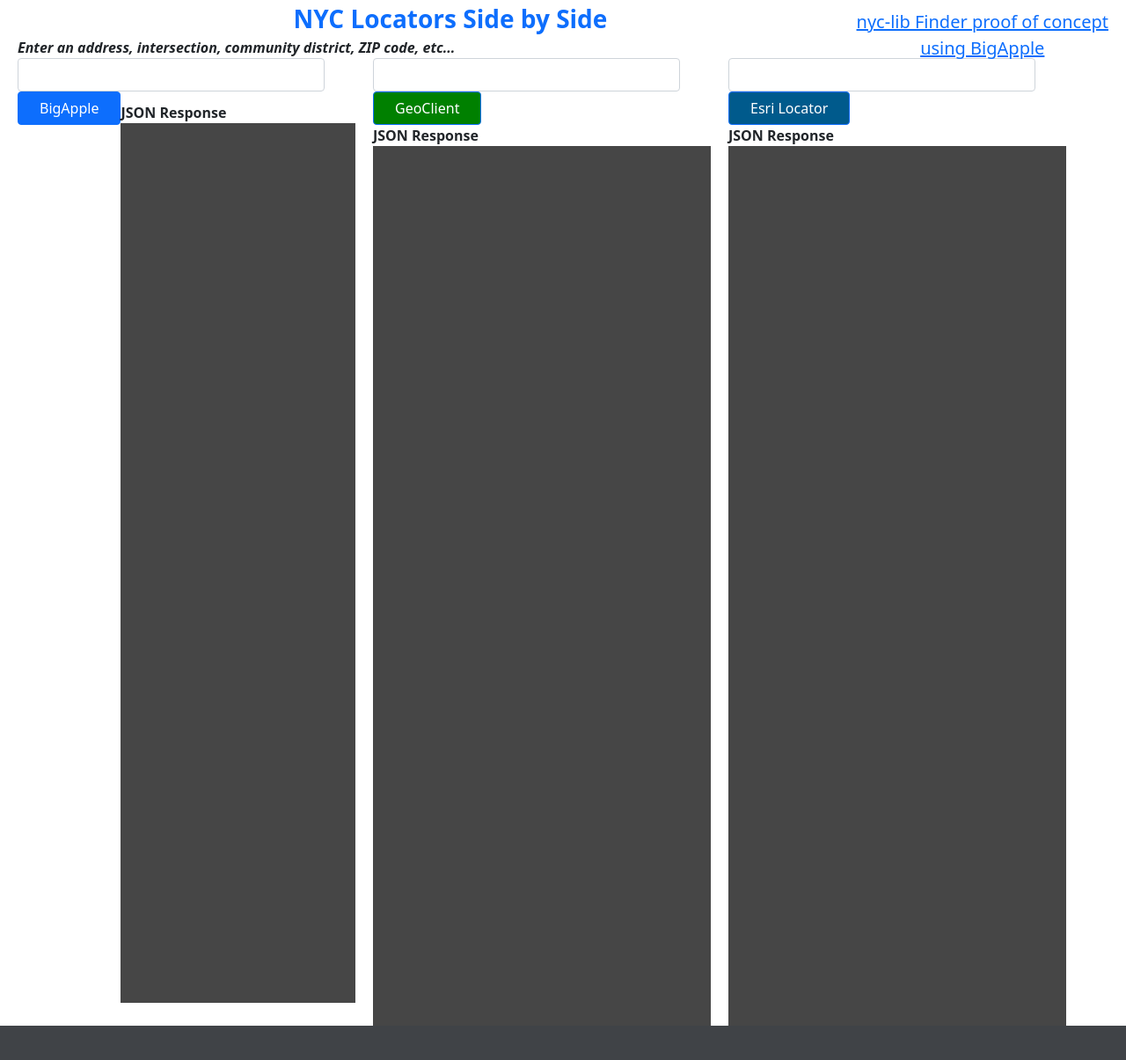
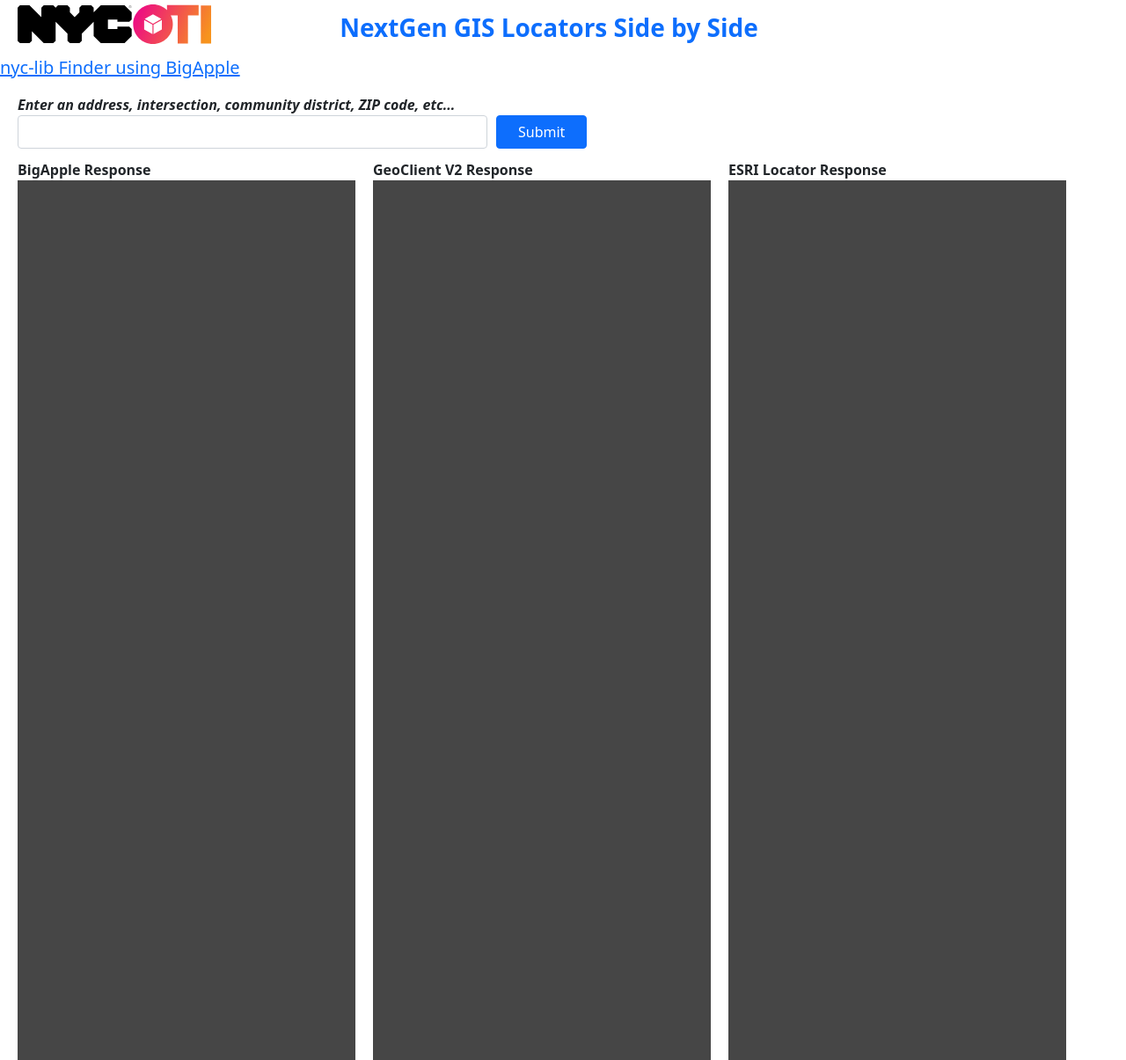
Before and after one commit to cchendoitt/geonyc, a Flask app: page / in a window 1280 px wide. Shown: the whole page at 88% size. Before the commit the page ends 1166 px from the top, so only its background shows below. Run offline with Flask 2, Linux system fonts and the light colour scheme; some libraries are stand-ins or nearby versions.

Commit message:
one input field

```diff
--- a/templates/index.html
+++ b/templates/index.html
@@ -9,14 +9,15 @@
           font-size: 28px;
           font-weight: bold;
           text-align: center;
-          width: 80%;
+          width: 60%;
+          float: left;
+          margin-top: 10px;
         }
-        .btn-finder {
-          position: fixed;
-          top: 10px;
-          right: 20px;
+        .lnk-finder {
           font-size: 20px;
           text-align: center;
+          float: left;
+          margin-top: 10px;
         }
         .left-pane, .center-pane, .right-pane {
           width: 30%;
@@ -26,13 +27,16 @@
         }
         .form-div {
           height: 50px;
+          margin-left: 20px;
         }
         .input-tips {
           font-style: italic;
           margin-left: 20px;
           text-align: left;
           font-weight: bold;
-          width: 100%;
+          width: 80%;
+          display: inline-block;
+          margin-top: 15px;
         }
         .entered-section {
           background-color: #5b5b5b;
@@ -66,6 +70,7 @@
         }
         .btn-geolocator {
           float: left;
+          margin-left: 10px;
         }
         .btn-geoclient {
           float: left;
@@ -77,42 +82,51 @@
         }
     </style>
     <script>
+      var inputBtn = document.getElementById("geolocator-input")
+      inputBtn.addEventListener("keypress", function(event) {
+
+        if (event.key === "Enter") {
+          event.preventDefault();
+          document.getElementById("myBtn").click();
+        }
+      });
+
       function geolocator() {
-        var geolocator_input = document.getElementById("geolocator-input").value;
+        document.getElementById('geolocator-json').innerHTML = '';
+        document.getElementById('geoclient-json').innerHTML = '';
+        document.getElementById('esrilocator-json').innerHTML = '';
+
+        var input = document.getElementById("geolocator-input").value;
         $.ajax({
           url: "/search",
           type: "POST",
-          data: {name: document.getElementById("geolocator-input").value},
+          data: {name: input},
           success: function(res) {
             var j = JSON.stringify(res, null, 2);
             document.getElementById('geolocator-json').innerHTML = '<pre>' + j + '</pre>';
           },
-          error: function(res) {
-              document.getElementById('geolocator-json').innerHTML = '';
+          error: function(xhr, status, error) {
+              var err = eval("(" + xhr.responseText + ")");
+              document.getElementById('geolocator-json').innerHTML = err.Message;
           }
         });
 
-       }
-       function geoclient() {
-         var geoclient_input = document.getElementById("geoclient-input").value;
         $.ajax({
-            url: "https://maps.nyc.gov/geoclient/v2/search.json?app_key=C6322B119E24D5B5F&app_id=oem-cc&input=" + geoclient_input,
+            url: "https://maps.nyc.gov/geoclient/v2/search.json?app_key=C6322B119E24D5B5F&app_id=oem-cc&input=" + input,
             type: 'GET',
             success: function(res) {
               var j2 = JSON.stringify(res, null, 2);
 
               document.getElementById('geoclient-json').innerHTML = '<pre>' + j2 + '</pre>';
             },
-            error: function(res) {
-              document.getElementById('geoclient-json').innerHTML = '';
+            error: function(xhr, status, error) {
+              var err = eval("(" + xhr.responseText + ")");
+              document.getElementById('geoclient-json').innerHTML = err.Message;
             }
           });
-       }
 
-       function esrilocator() {
-        var esrilocator_input = document.getElementById("esrilocator-input").value;
           $.ajax({
-            url: "https://mspwva-ctwptl01.csc.nycnet/server/rest/services/NYPDforNYCDOITT/GeocodeServer/findAddressCandidates?SingleLine=" + esrilocator_input + "&outFields=*&outSR=4326&f=json",
+            url: "https://mspwva-ctwptl01.csc.nycnet/server/rest/services/NYPDforNYCDOITT/GeocodeServer/findAddressCandidates?SingleLine=" + input + "&outFields=*&outSR=4326&f=json",
             type: 'GET',
             success: function(res) {
               var j3 = JSON.stringify(res, null, 2);
@@ -123,90 +137,67 @@
                 document.getElementById('esrilocator-json').innerHTML = 'entered location not found!'
               }
             },
-            error: function(res) {
-              document.getElementById('esrilocator-json').innerHTML = '';
+            error: function(xhr, status, error) {
+              var err = eval("(" + xhr.responseText + ")");
+              document.getElementById('esrilocator-json').innerHTML = err.Message;
             }
           });
+
        }
+
     </script>
     <script src="https://code.jquery.com/jquery-3.6.0.min.js" integrity="sha256-/xUj+3OJU5yExlq6GSYGSHk7tPXikynS7ogEvDej/m4=" crossorigin="anonymous"></script>
 </head>
 <html>
    <body>
-    <div>
-      <div class="title">NYC Locators Side by Side</div>
-      <a target='_blank' href="finder_example.html" class="btn-finder">nyc-lib Finder proof of concept <br> using BigApple</a>
+    <div style="height: 50px;">
+      <img src="{{ url_for('static', filename='nyc-oti-logo-black-gradient-notext.svg') }}" width="220" style="float: left;margin-top:5px;margin-left: 20px;">
+      <div class="title">NextGen GIS Locators Side by Side</div>
+      <a target='_blank' href="finder_example.html" class="lnk-finder">nyc-lib Finder using BigApple</a>
     </div>
 
     <div class="input-tips">Enter an address, intersection, community district, ZIP code, etc...</div>
-    <div id="left-pane" class="left-pane">
     <div class="form-div">
       <form method="post" action="javascript: geolocator();">
         <div class="place-holder">
-              <input type="text" class="form-control" size="30" id="geolocator-input" name="geolocator-input">
+            <input type="text" class="form-control" size="50" id="geolocator-input" name="geolocator-input">
         </div>
         <div>
-            <button type="submit" class="btn btn-primary px-4 gap-3 btn-geolocator">BigApple</button>
+          <button type="submit" class="btn btn-primary px-4 gap-3 btn-geolocator">Submit</button>
         </div>
       </form>
     </div>
 
     <div>
+      <div id="left-pane" class="left-pane">
         <div class="code-header">
             <div class="json-response-label">
-              JSON Response
+              BigApple Response
               <a href="#" class="float-right copy-clipboard"><i onclick="json_copy()" class="fa fa-files-o" aria-hidden="true"></i></a>
+            </div>
         </div>
         <div class="json-section" id="geolocator-json"></div>
       </div>
-      </div>
-    </div>
+
       <div id="center-pane" class="center-pane">
-      <div class="form-div">
-        <form method="post" action="javascript:geoclient();">
-          <div class="geoclient-input">
-              <input type="text" class="form-control" size="30" id="geoclient-input" name="name">
-          </div>
-          <div>
-            <button type="submit" class="btn btn-primary px-4 gap-3 btn-geoclient">GeoClient</button>
-          </div>
-        </form>
-      </div>
-      <div class="response">
-        <div>
         <div class="code-header">
             <div class="json-response-label">
-              JSON Response
+              GeoClient V2 Response
               <a href="#" class="float-right copy-clipboard"><i onclick="json_copy()" class="fa fa-files-o" aria-hidden="true"></i></a>
             </div>
         </div>
         <div class="json-section" id="geoclient-json"></div>
       </div>
-      </div>
-    </div>
 
       <div id="right-pane" class="right-pane">
-      <div class="form-div">
-        <form method="post" action="javascript: esrilocator();">
-          <div class="geoclient-input">
-              <input type="text" class="form-control" size="30" id="esrilocator-input" name="name">
-          </div>
-          <div>
-            <button type="submit" class="btn btn-primary px-4 gap-3 btn-esrilocator">Esri Locator</button>
-          </div>
-        </form>
-      </div>
-      <div class="response">
-        <div>
         <div class="code-header">
             <div class="json-response-label">
-              JSON Response
+              ESRI Locator Response
               <a href="#" class="float-right copy-clipboard"><i onclick="json_copy()" class="fa fa-files-o" aria-hidden="true"></i></a>
             </div>
           </div>
         <div class="json-section" id="esrilocator-json"></div>
       </div>
     </div>
-    </div>
   </body>
 </html>
```
Also changed, not shown: static/nyc-oti-logo-black-gradient-notext.svg (added). Lines whose indentation alone changed are shown as unchanged.
